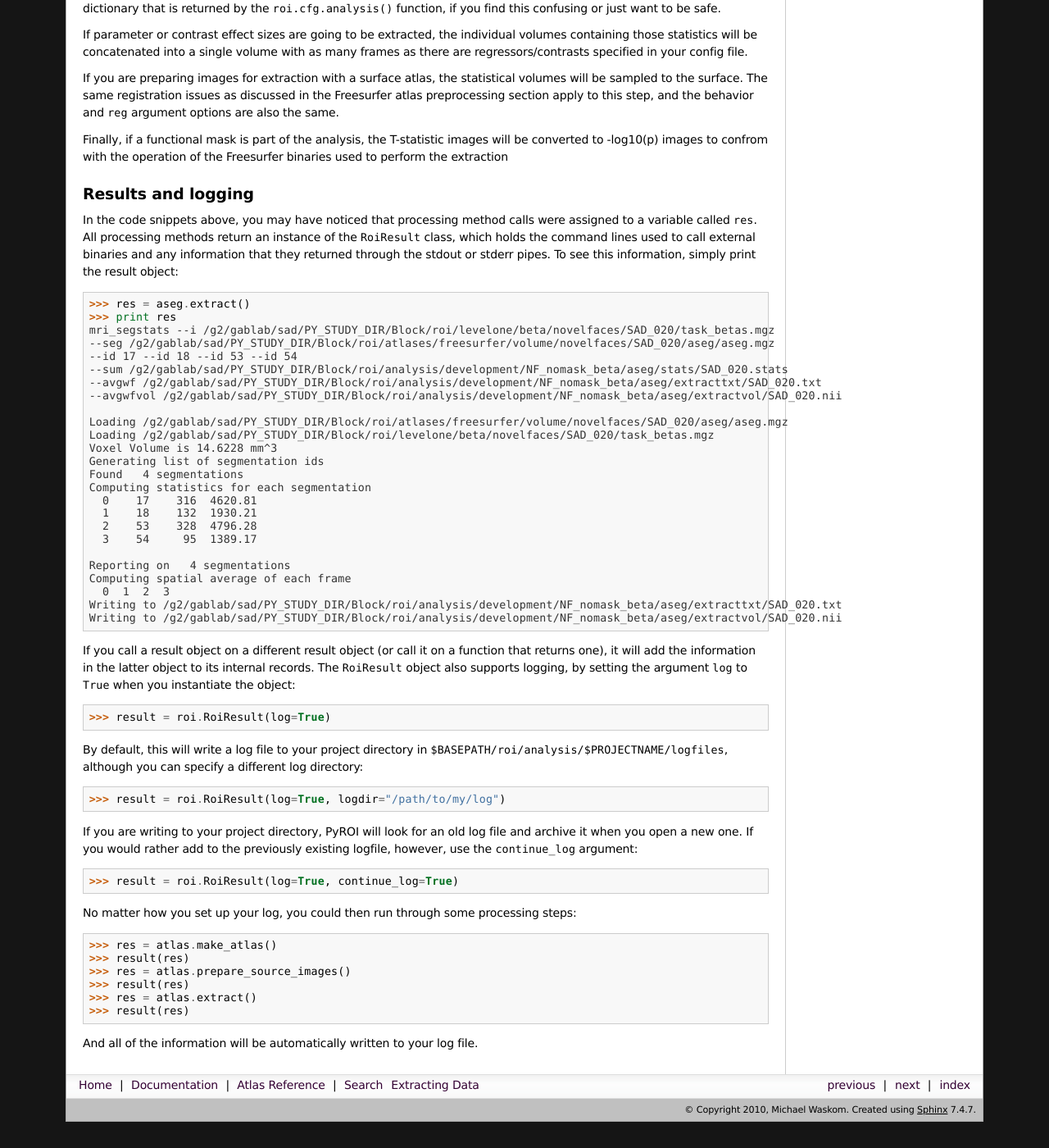
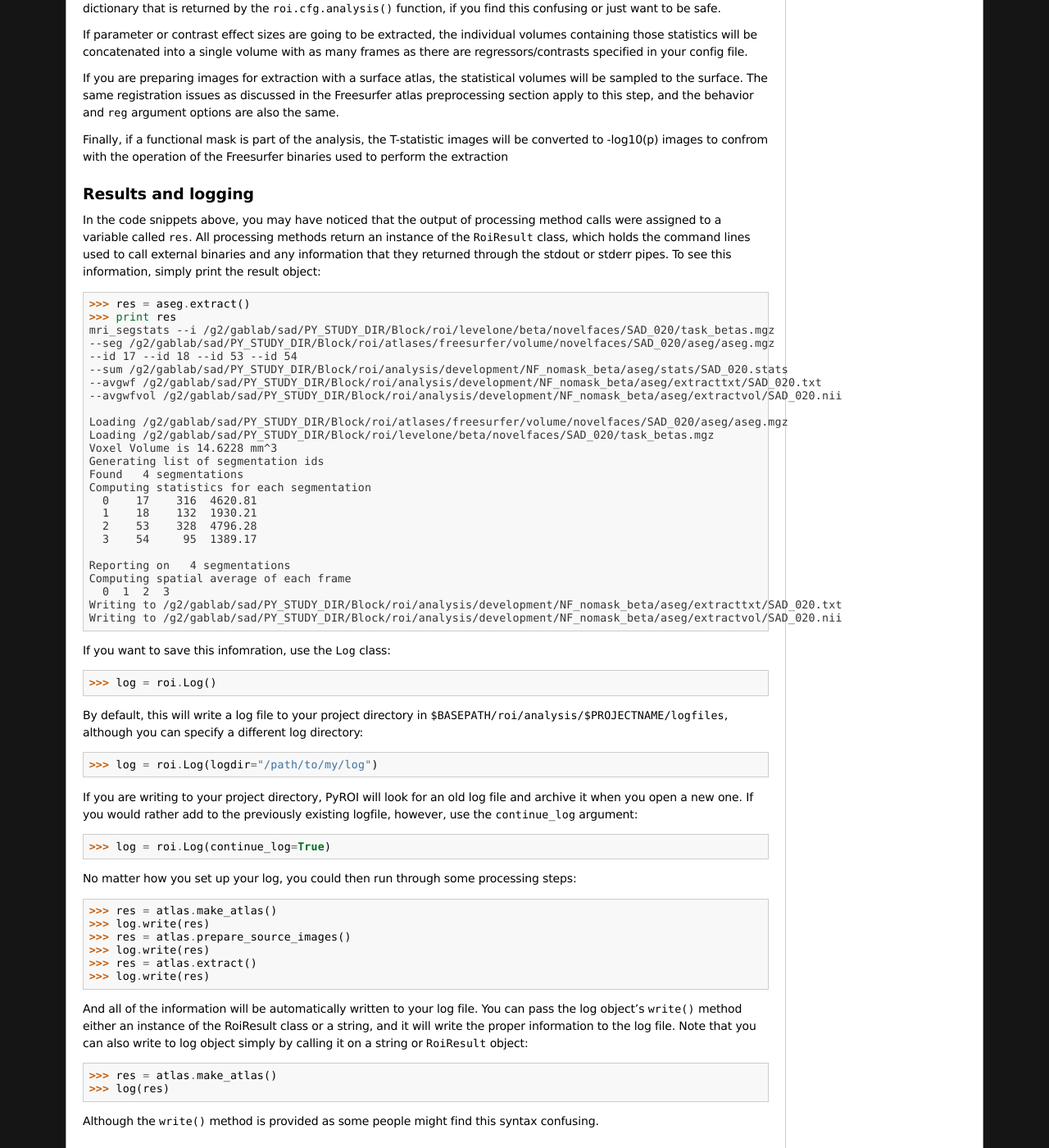
Before and after one commit to mwaskom/PyROI, a Sphinx documentation site: the page built from doc/source/extracting_data.rst, in a window 1280 px wide and 1400 px high, scrolled down 4728 px. Shown: the whole window at 82% size. Built offline with Sphinx 7.4.7, drawn with Linux system fonts in a browser that asks for light colours; formulas are drawn with MathJax 3; pages that are not in the unit, such as notebooks, are missing from menus; before the commit the page ends 6096 px from its top, so only the background shows below that.

Commit message:
Doc changes

```diff
--- a/doc/source/conf.py
+++ b/doc/source/conf.py
@@ -16,8 +16,8 @@ import sys, os
 # If extensions (or modules to document with autodoc) are in another directory,
 # add these directories to sys.path here. If the directory is relative to the
 # documentation root, use os.path.abspath to make it absolute, like shown here.
-sys.path.append(os.path.abspath('/repos/pyroi'))
-sys.path.append(os.path.abspath('/repos'))
+sys.path.append(os.path.abspath('~/PyROI/pyroi'))
+sys.path.append(os.path.abspath('~/PyROI'))
 sys.path.append(os.path.abspath('../sphinxext'))
 
 import pyroi
--- a/doc/source/extracting_data.rst
+++ b/doc/source/extracting_data.rst
@@ -329,8 +329,8 @@ of the Freesurfer binaries used to perform the extraction
 Results and logging
 -------------------
 
-In the code snippets above, you may have noticed that processing method
-calls were assigned to a variable called ``res``.  All processing methods
+In the code snippets above, you may have noticed that the output of processing
+method calls were assigned to a variable called ``res``.  All processing methods
 return an instance of the :class:`RoiResult` class, which holds the command lines
 used to call external binaries and any information that they returned
 through the stdout or stderr pipes.  To see this information, simply print
@@ -362,35 +362,42 @@ the result object::
     Writing to /g2/gablab/sad/PY_STUDY_DIR/Block/roi/analysis/development/NF_nomask_beta/aseg/extracttxt/SAD_020.txt
     Writing to /g2/gablab/sad/PY_STUDY_DIR/Block/roi/analysis/development/NF_nomask_beta/aseg/extractvol/SAD_020.nii
 
-If you call a result object on a different result object (or call it on a
-function that returns one), it will add the information in the latter
-object to its internal records.  The ``RoiResult`` object also supports
-logging, by setting the argument ``log`` to ``True`` when you instantiate
-the object::
 
-    >>> result = roi.RoiResult(log=True)
+If you want to save this infomration, use the :class:`Log` class::
+
+    >>> log = roi.Log()
 
 By default, this will write a log file to your project directory in
 ``$BASEPATH/roi/analysis/$PROJECTNAME/logfiles``, although you can
 specify a different log directory::
 
-    >>> result = roi.RoiResult(log=True, logdir="/path/to/my/log")
+    >>> log = roi.Log(logdir="/path/to/my/log")
 
 If you are writing to your project directory, PyROI will look for an
 old log file and archive it when you open a new one.  If you would rather
 add to the previously existing logfile, however, use the ``continue_log``
 argument::
 
-    >>> result = roi.RoiResult(log=True, continue_log=True)
+    >>> log = roi.Log(continue_log=True)
 
 No matter how you set up your log, you could then run through some processing
 steps::
 
     >>> res = atlas.make_atlas()
-    >>> result(res)
+    >>> log.write(res)
     >>> res = atlas.prepare_source_images()
-    >>> result(res)
+    >>> log.write(res)
     >>> res = atlas.extract()
-    >>> result(res)
+    >>> log.write(res)
 
-And all of the information will be automatically written to your log file.
+And all of the information will be automatically written to your log file.  You
+can pass the log object's :meth:`write` method either an instance of the RoiResult
+class or a string, and it will write the proper information to the log file.  Note
+that you can also write to log object simply by calling it on a string or
+:class:`RoiResult` object::
+
+    >>> res = atlas.make_atlas()
+    >>> log(res)
+
+Although the :meth:`write` method is provided as some people might find this syntax
+confusing.
```
Also changed, not shown: doc/source/freesurfer_ref.rst (+0 -8 lines), doc/source/old_config_file.rst (deleted, +0 -359 lines), 3 other files.
